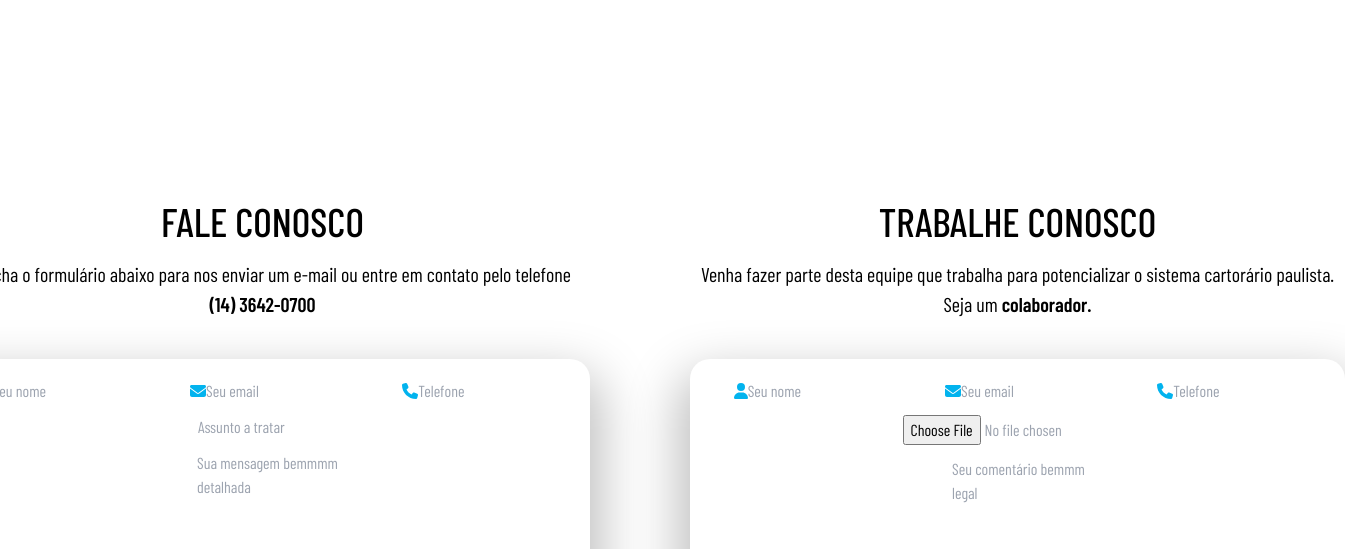
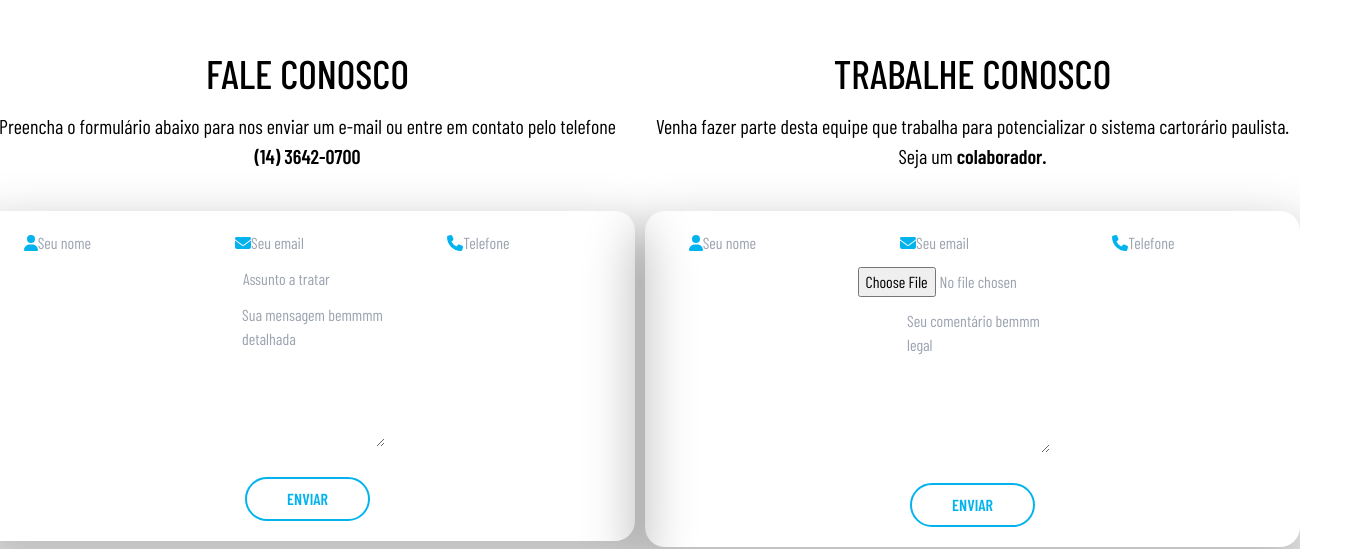
Before and after one commit to Ott-cop/ocian, a Next.js app: page /contact in a window 1280 px wide. Shown: the part 957-1506 px from the top of the page, 1345 px wide, since content can reach past the window. Built offline with nearby package versions, Linux system fonts and the light colour scheme.

Commit message:
Fix the bug in margin file insert

```diff
--- a/src/components/Contact/SectionContact/SectionContact.tsx
+++ b/src/components/Contact/SectionContact/SectionContact.tsx
@@ -44,7 +44,7 @@ export default function SectionContact() {
 
         return(
             <>
-                <form className="grid grid-cols-1 gap-3 mb-6" onSubmit={handleSubmit(handleForms)}>
+                <form id="grid1" className="grid grid-cols-1 gap-3 mb-6" onSubmit={handleSubmit(handleForms)}>
                     <div className="form-contact grid grid-cols-3 gap-3">
                         <div className={`input-group ${errors.name?.message ? 'input-error' : '' }`}>
                             <i className="ml-3 text-primary-color"><FontAwesomeIcon icon={faUser}></FontAwesomeIcon></i>
@@ -103,7 +103,7 @@ export default function SectionContact() {
 
         return(
             <>
-                <form className="grid grid-cols-1 gap-3 mb-6" onSubmit={handleSubmit(handleForms)}>
+                <form id="grid2" className="grid grid-cols-1 gap-3 mb-6" onSubmit={handleSubmit(handleForms)}>
                     <div className="form-contact grid grid-cols-3 gap-3">
                         <div className={`input-group ${errors.name?.message ? 'input-error' : '' }`}>
                             <i className="ml-3 text-primary-color"><FontAwesomeIcon icon={faUser}></FontAwesomeIcon></i>
@@ -119,7 +119,7 @@ export default function SectionContact() {
                         </div>
                     </div>
                     <div className="grid gap-3">
-                        <div id="formzin" className={`input-group`}>
+                        <div>
                             <input className="input ml-3" name="arquivo" type="file" accept=".pdf, .doc, .docx" id="f2file" size={20} style={{color:  "#9CA3AF"}} />
                         </div>
                         <div className={`input-group ${errors.message?.message ? 'input-error' : '' }`}>
@@ -142,10 +142,10 @@ export default function SectionContact() {
 
     return(
         <>
-        <section className="contact-section items-center flex flex-1 w-full h-[1200px] background-ContactBanner-overlay bg-no-repeat bg-cover">
+        <section className="contact-section flex flex-1 w-full h-[1200px] background-ContactBanner-overlay bg-no-repeat bg-cover">
             <Container>
                 <div className="flex w-full justify-center hiddenable">
-                    <div className="contact-alignment justify-center flex gap-[100px] w-full text-center mt-[00px]">
+                    <div className="contact-alignment justify-center flex gap-[10px] w-full text-center mt-[200px]">
                         <div className="contact-form">
                             <h2 className="title-contact text-black text-[40px] font-medium mb-2">FALE CONOSCO</h2>
                             <p className="paragraph-contact text-black text-[20px] mb-10">Preencha o formulário abaixo para nos enviar um e-mail ou entre em contato pelo telefone<br/><span className="font-semibold"> (14) 3642-0700</span></p>
--- a/src/styles/Contact/styles.module.css
+++ b/src/styles/Contact/styles.module.css
@@ -1,3 +1,4 @@
+
 @media (max-width: 1630px) {
     .contact-alignment {
         flex-wrap: wrap;
```
